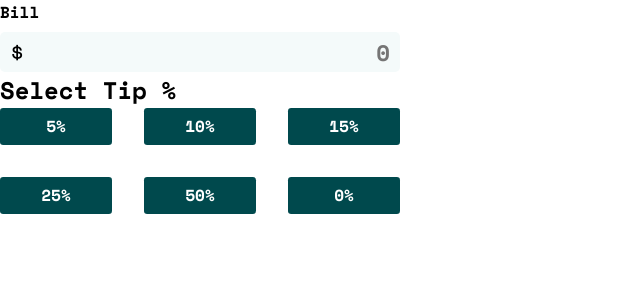
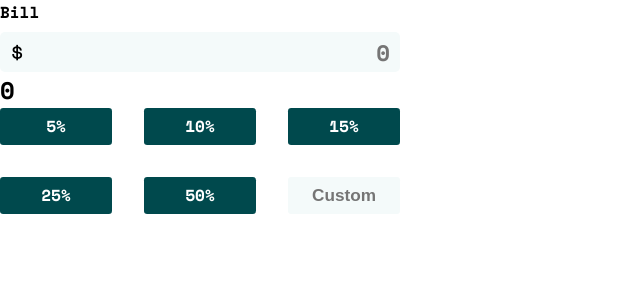
Before and after one commit to soewaiyanag/tip-calculator-app, a React (Create React App) app: page / in a window 1280 px wide. Shown: the top 300 px of the page, without its empty margins (0-640 px from the left). Built offline with nearby package versions, Linux system fonts and the light colour scheme.

Commit message:
upgrade tips selectors

```diff
--- a/src/components/CalculateTip.js
+++ b/src/components/CalculateTip.js
@@ -2,28 +2,31 @@ import { logDOM } from "@testing-library/react";
 import React from "react";
 import "../styles/CalculateTip.scss";
 
+let tips;
 class CalculateTip extends React.Component {
+  componentDidMount() {
+    tips = document.querySelectorAll(".tips__tip");
+  }
+
+  getCustomTip(e) {
+    return e.target.value === "" ? 0 : e.target.value;
+  }
+
+  removeActiveClass() {
+    tips.forEach((t) => {
+      t.classList.remove("active");
+    });
+  }
+
   state = {
     tips: [
-      { name: 5, value: 5 },
-      { name: 10, value: 10 },
-      { name: 15, value: 15 },
-      { name: 25, value: 25 },
-      { name: 50, value: 50 },
-      { name: "custom", value: 0 },
+      { value: 5 },
+      { value: 10 },
+      { value: 15 },
+      { value: 25 },
+      { value: 50 },
     ],
-  };
-
-  showRadio = () => {
-    setTimeout(() => {
-      document.querySelectorAll("[name=tip]").forEach((t) => {
-        if (t.checked) {
-          t.parentElement.classList.add("active");
-        } else {
-          t.parentElement.classList.remove("active");
-        }
-      });
-    }, 10);
+    tipValue: 0,
   };
 
   render() {
@@ -39,29 +42,44 @@ class CalculateTip extends React.Component {
           </div>
         </div>
         <div className="tips">
-          <h2 className="tips__label">Select Tip %</h2>
+          {/* <h2 className="tips__header">Select Tip %</h2> */}
+          <h2 className="tips__header">{this.state.tipValue}</h2>
           <div className="tips--container">
             {this.state.tips.map((tip) => {
               return (
-                <label
-                  key={tip.name}
+                <span
+                  key={tip.value}
                   className="tips__tip"
-                  htmlFor={tip.name}
-                  onClick={this.showRadio}
+                  onClick={(e) => {
+                    this.removeActiveClass();
+                    e.target.classList.add("active");
+
+                    this.setState({
+                      tipValue: tip.value,
+                    });
+                  }}
                 >
                   {tip.value}%
-                  <input
-                    type="radio"
-                    name="tip"
-                    id={tip.name}
-                    value={tip.value}
-                    onClick={(e) => {
-                      e.stopPropagation();
-                    }}
-                  />
-                </label>
+                </span>
               );
             })}
+
+            <input
+              className="tips__tip custom"
+              type="number"
+              name="custom"
+              id="custom"
+              placeholder="Custom"
+              onClick={(e) => {
+                this.removeActiveClass();
+                e.target.classList.add("active");
+
+                this.setState({ tipValue: this.getCustomTip(e) });
+              }}
+              onChange={(e) => {
+                this.setState({ tipValue: this.getCustomTip(e) });
+              }}
+            />
           </div>
         </div>
       </section>
--- a/src/styles/CT-bill.scss
+++ b/src/styles/CT-bill.scss
@@ -36,6 +36,7 @@ label[for="bill"] {
     background-color: var(--cyan-light-1);
 
     input {
+      cursor: pointer;
       height: 100%;
       width: 100%;
       font-size: 1.4rem;
@@ -47,8 +48,6 @@ label[for="bill"] {
 
       color: var(--cyan-dark);
       font-weight: 700;
-
-      transition: outline ease-in 100ms;
 
       &:focus {
         outline: var(--cyan) 2px solid;
--- a/src/styles/CT-tip.scss
+++ b/src/styles/CT-tip.scss
@@ -21,6 +21,24 @@
 
     &.active {
       background-color: var(--cyan);
+      color: black;
+    }
+
+    &.custom {
+      position: relative;
+      color: var(--cyan-dark-2);
+      background-color: var(--cyan-light-1);
+      outline: none;
+      border: none;
+      text-align: center;
+      font-size: 1.075rem;
+      font-weight: 700;
+      border-radius: 0.2rem;
+      cursor: pointer;
+      &.active {
+        color: var(--cyan-dark-3);
+        outline: var(--cyan) 2px solid;
+      }
     }
   }
 }
```
